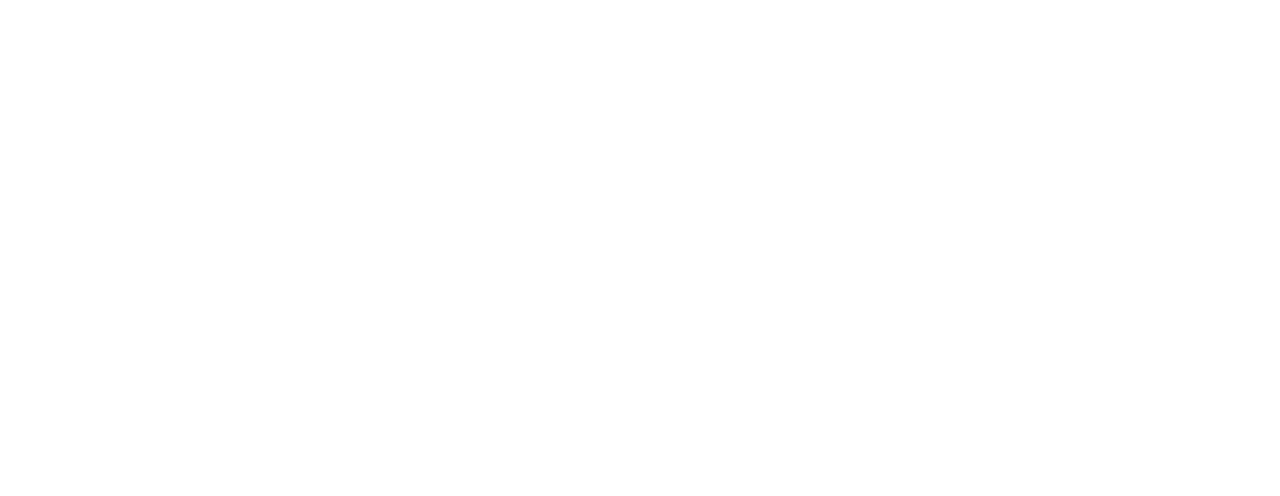
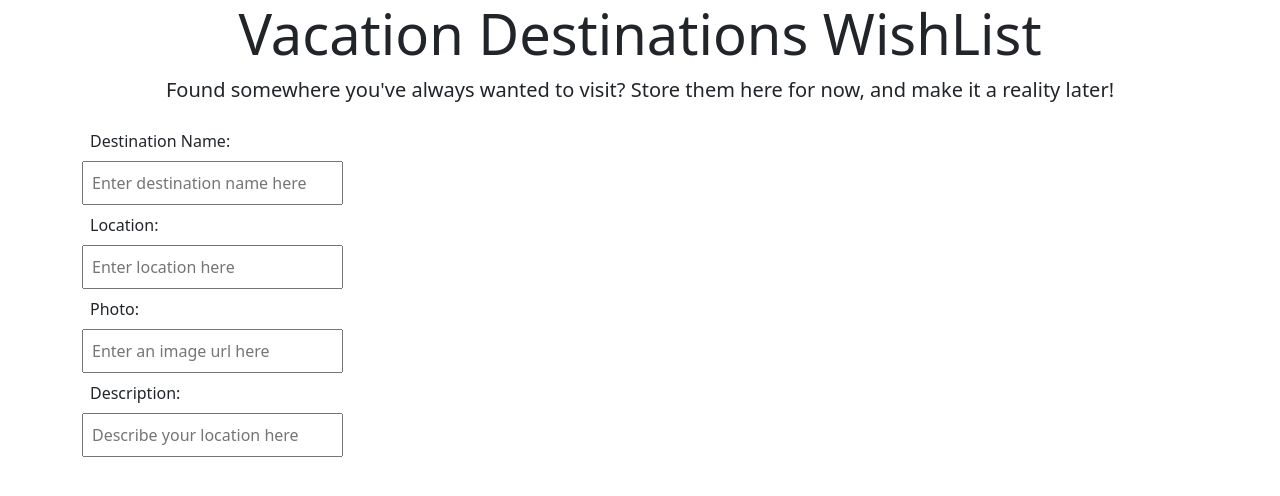
Before and after one commit to NLucuab/destinations-page, a plain HTML site: page index.html in a window 1280 px wide. Drawn offline with nearby package versions, Linux system fonts and the light colour scheme.

Commit message:
adding in columns and sections for separation

```diff
--- a/index.html
+++ b/index.html
@@ -6,10 +6,34 @@
     <meta name="viewport" content="width=device-width, initial-scale=1.0">
     <title>Destination Wishlist</title>
     <!-- my boostrap-->
+    <link href="https://cdn.jsdelivr.net/npm/bootstrap@5.3.0-alpha1/dist/css/bootstrap.min.css" rel="stylesheet" integrity="sha384-GLhlTQ8iRABdZLl6O3oVMWSktQOp6b7In1Zl3/Jr59b6EGGoI1aFkw7cmDA6j6gD" crossorigin="anonymous">
     <!--my css-->
     <link rel="stylesheet" href="./styles/main.css">
 </head>
 <body>
+    <section class="container text-center">
+        <h1 id="vacay-title">Vacation Destinations WishList</h1>
+        <p id="sub-title">Found somewhere you've always wanted to visit? Store them here for now, and make it a reality later!</p>
+    </section>
+    <main class="container">
+        <section class="row">
+            <section class="col-md-3">
+                <form class="destination-form">
+                    <section class="d-flex flex-column">
+                        <label class="p-2" for="dest-name">Destination Name:</label>
+                        <input class="p-2" type="text" name="dest-name" id="dest-name" placeholder="Enter destination name here" required>
+                        <label class="p-2" for="location">Location:</label>
+                        <input class="p-2" type="text" name="location" id="location" placeholder="Enter location here" required>
+                        <label class="p-2" for="photo">Photo:</label>
+                        <input class="p-2" type="text" name="photo" id="photo" placeholder="Enter an image url here">
+                        <label class="p-2" for="descrption">Description:</label>
+                        <input class="p-2" type="text" name="description" id="description" placeholder="Describe your location here">
+                    </section>
+                </form>
+            </section>
+        </section>
+    </main>
+    <script src="https://cdn.jsdelivr.net/npm/bootstrap@5.3.0-alpha1/dist/js/bootstrap.bundle.min.js" integrity="sha384-w76AqPfDkMBDXo30jS1Sgez6pr3x5MlQ1ZAGC+nuZB+EYdgRZgiwxhTBTkF7CXvN" crossorigin="anonymous"></script>
     <script src="./scripts/main.js"></script>
 </body>
 </html>
--- a/styles/main.css
+++ b/styles/main.css
@@ -0,0 +1,9 @@
+#vacay-title {
+    font-size: 3.5rem;
+    font-weight: 300;
+    line-height: 1.2;
+}
+
+#sub-title {
+    font-size: 1.25rem;
+}
```
